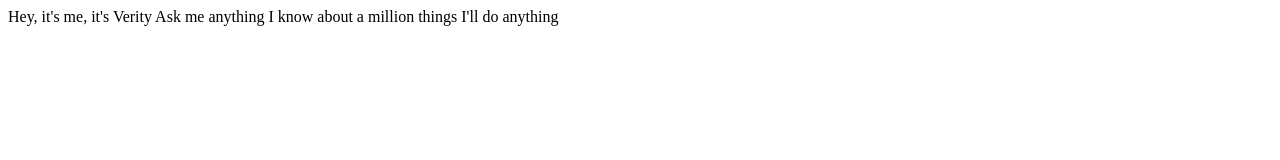
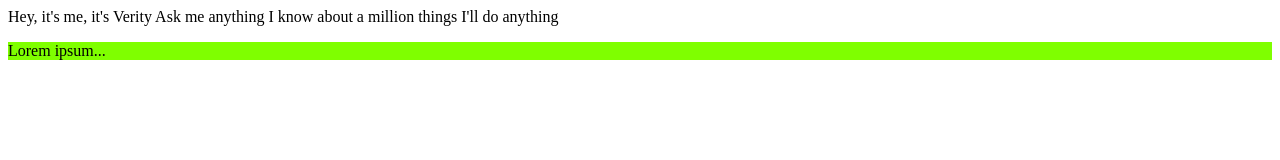
Before and after one commit to bratland-gb/bratland-gb.github.io, a plain HTML site: page index.html in a window 1280 px wide. Drawn offline with Linux system fonts and the light colour scheme.

Commit message:
Update index.html

```diff
--- a/index.html
+++ b/index.html
@@ -2,3 +2,4 @@ Hey, it's me, it's Verity
 Ask me anything
 I know about a million things
 I'll do anything
+<p style="background-color:Chartreuse;">Lorem ipsum...</p>
```
